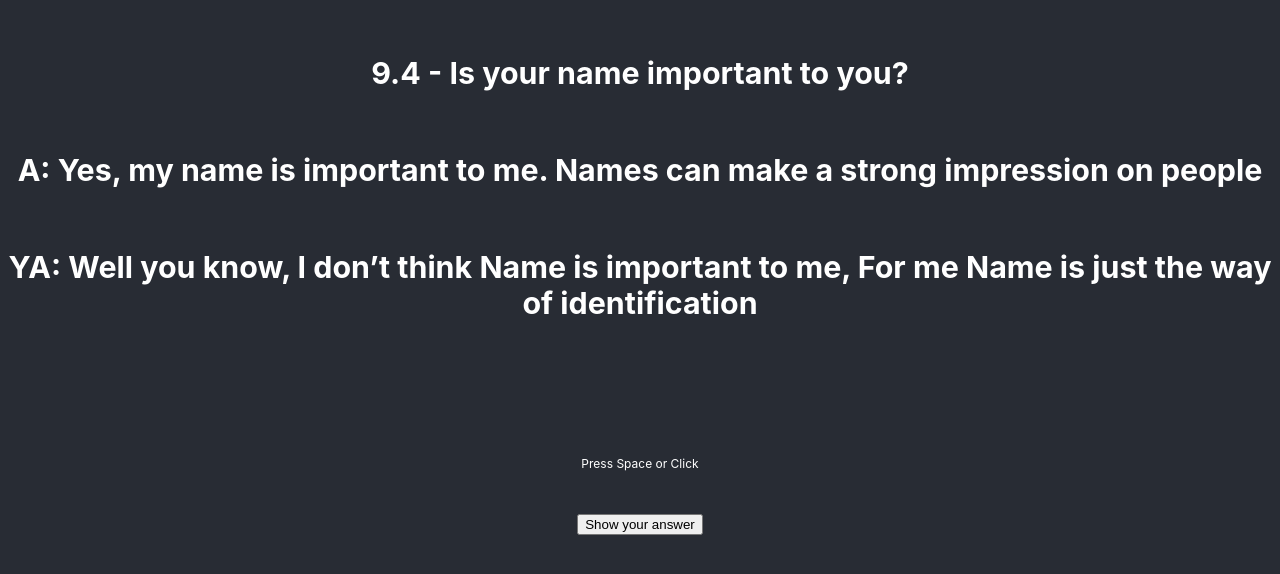
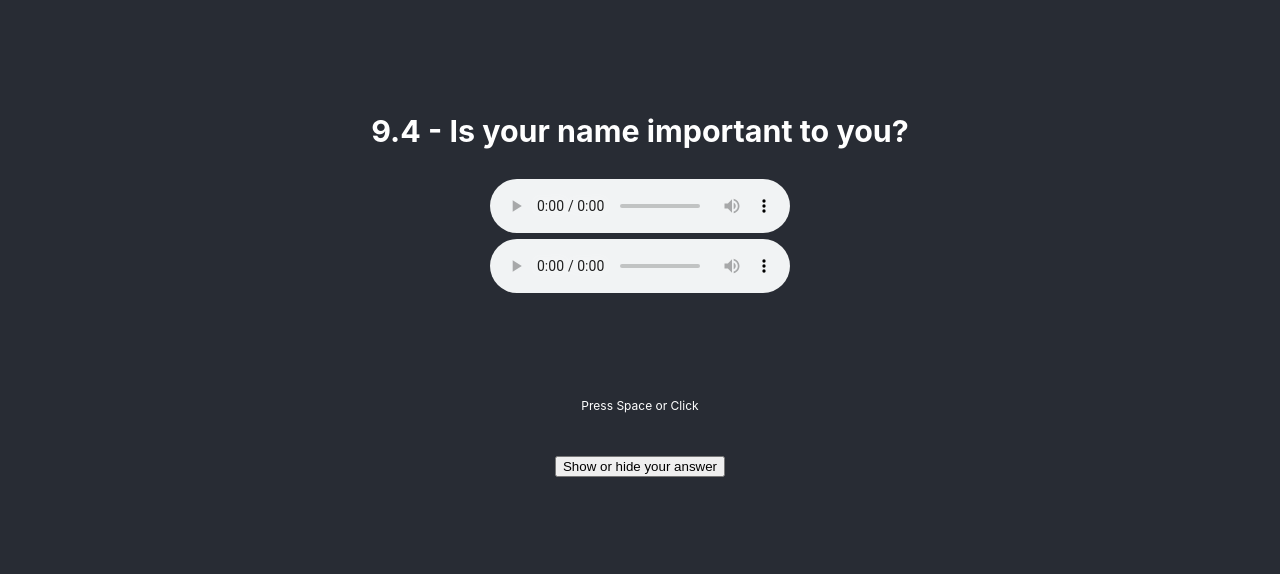
Before and after one commit to nguyensinhtu/random-english-viethieufvc, a React (Create React App) app: page / in a window 1280 px wide. Shown: the part 120-694 px from the top of the page. Built offline with nearby package versions, Linux system fonts and the light colour scheme.

Commit message:
add audio sound

```diff
--- a/src/App.js
+++ b/src/App.js
@@ -3,13 +3,13 @@ import logo from "./logo.svg";
 import "./App.css";
 // import level1 from "./data/level1";
 import level2 from './data/level2_topic';
-import audio from './data/links';
+import audio_data from './data/links';
 
 console.log('level2: ', level2)
 
 function App() {
   const [currentIdx, setCurrentIdx] = useState(0);
-  const [ishide] = useState(true);
+  const [isHideAnswer, setIsHideAnswer] = useState(false);
 
   const zenNextData = () => {
     const min = 0;
@@ -41,23 +41,35 @@ function App() {
     };
   }, []);
 
+  console.log(level2[currentIdx]);
+
   return (
     <div className="App">
       <header className="App-header">
         <h3>{level2[currentIdx]['stt']} - {level2[currentIdx]['q']}</h3>
-        <h3>A: {level2[currentIdx]['a']}</h3>
-        <h3>YA: {level2[currentIdx]['ya']}</h3>
-        {
-          audio[level2[currentIdx]] && <audio controls allow={'autoplay'}>
-            <source src={audio[level2[currentIdx]['stt']]['qs']} />
+        {audio_data[level2[currentIdx]['stt']] &&
+          <div>
+            <audio key={`audio-${currentIdx}`} controls loop autoplay >
+              <source src={audio_data[level2[currentIdx]['stt']]['qs']} />
+            </audio>
+          </div>
+        }
+        {isHideAnswer && <h3>A: {level2[currentIdx]['a']}</h3>}
+        {audio_data[level2[currentIdx]['stt']] &&
+          <audio key={`audio-as-${currentIdx}`} controls loop autoplay >
+            <source src={audio_data[level2[currentIdx]['stt']]['as']} />
           </audio>
+
+
         }
+        {isHideAnswer && <h3>YA: {level2[currentIdx]['ya']}</h3>}
+
         <br />
         <br />
         <br />
         <p style={{ fontSize: 12 }}>Press Space or Click</p>
         <br />
-        <button type="button">Show your answer</button>
+        <button type="button" onClick={() => { setIsHideAnswer(!isHideAnswer) }}>Show or hide your answer</button>
       </header>
     </div>
   );
--- a/src/data/links.js
+++ b/src/data/links.js
@@ -3,7 +3,7 @@ const links = {
       qs: 'https://firebasestorage.googleapis.com/v0/b/englishforyou-app.appspot.com/o/1.%20TELL%20ME....mp3?alt=media&token=820fc554-a60d-4af2-8f4c-0d77f13f53d4',
       as: 'https://firebasestorage.googleapis.com/v0/b/englishforyou-app.appspot.com/o/2.%20MY%20NAME....mp3?alt=media&token=8c950ba0-8c2f-4113-bc32-cbcabcf09086'
     },
-    undefined: {
+    '8,.2': {
       qs: 'https://firebasestorage.googleapis.com/v0/b/englishforyou-app.appspot.com/o/2.0.%20WHAT%20WOULD.mp3?alt=media&token=11a94a93-b818-4f20-bb52-0686c6aa66e1',
       as: 'https://firebasestorage.googleapis.com/v0/b/englishforyou-app.appspot.com/o/2.1%20PLEASE%20CALL....mp3?alt=media&token=57ae0a5a-02c4-4066-a46b-b1d6acfd0e87'
     },
```
